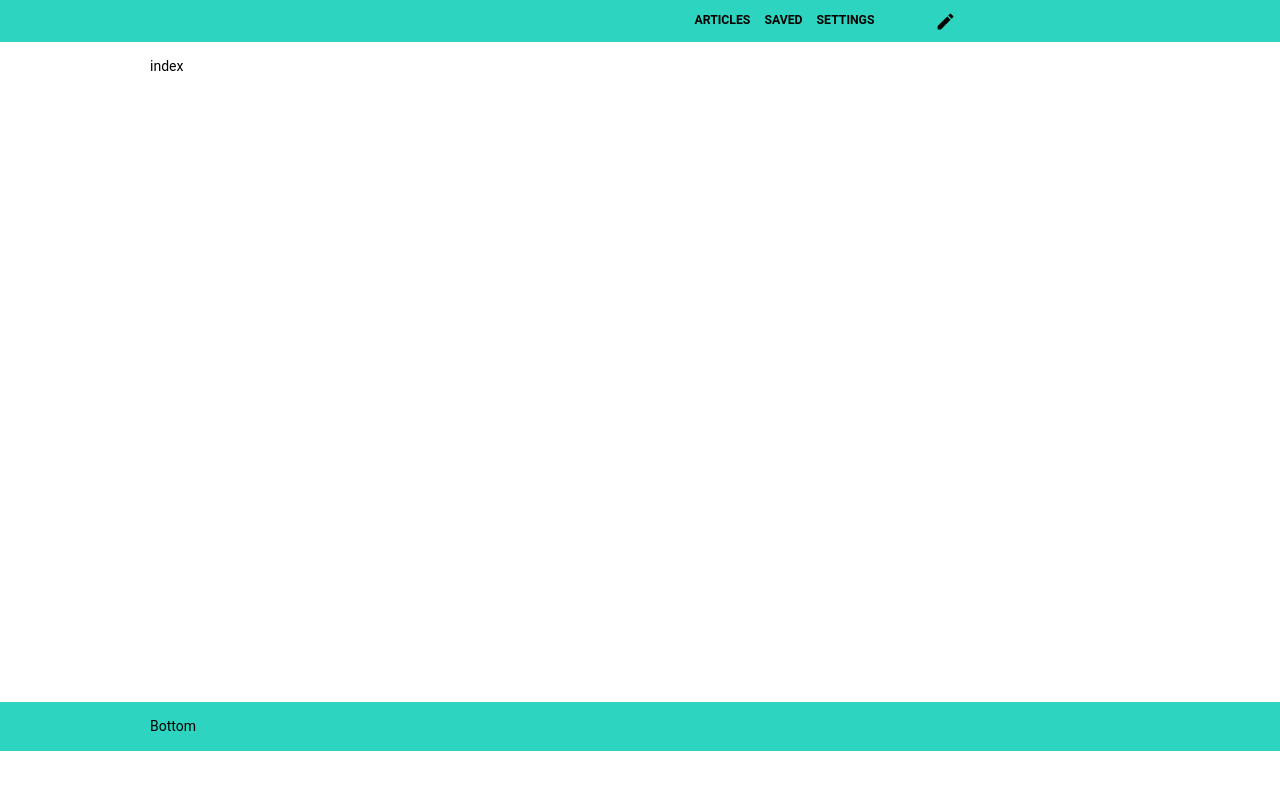
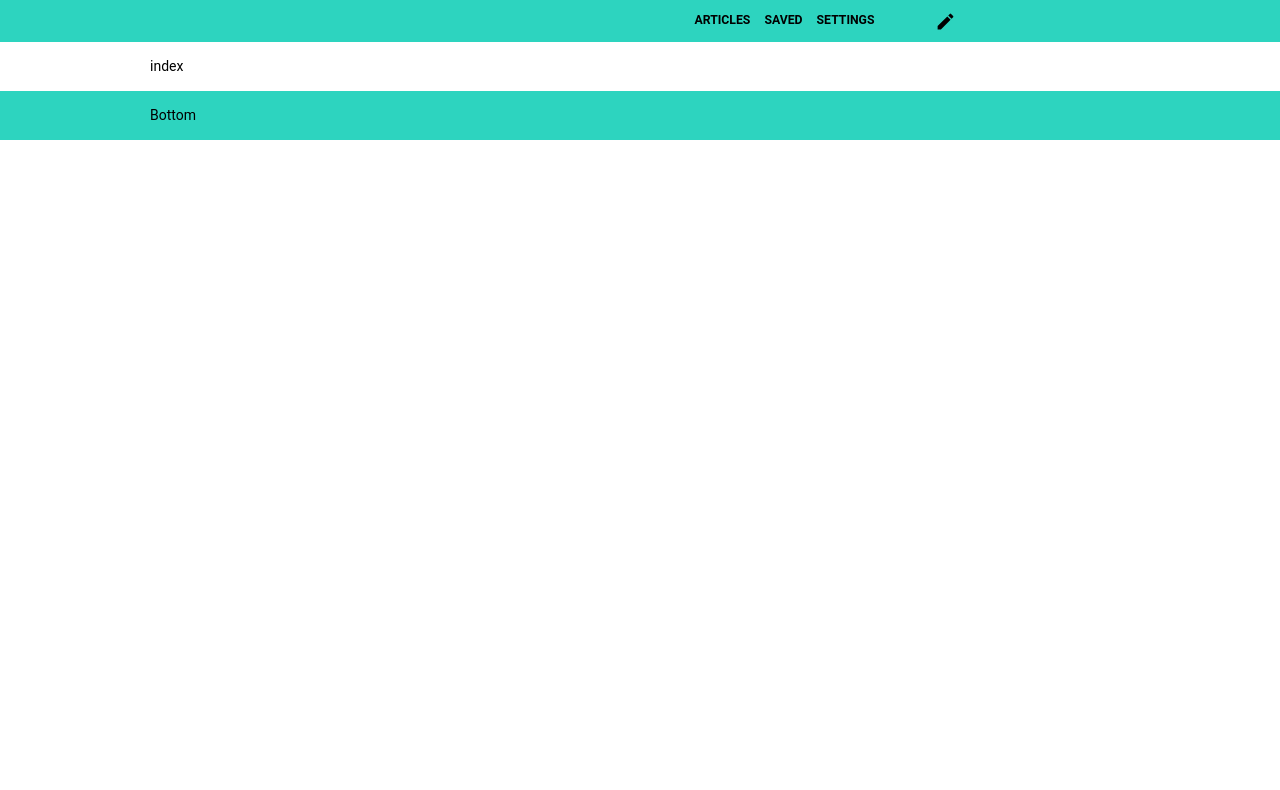
Before and after one commit to mooooburg-dev/articles-web, a Next.js app: page / in a window 1280 px wide. Shown: the top 790 px of the page. Built offline with nearby package versions, Linux system fonts and the light colour scheme; no server answers.

Commit message:
💄 main 영역 overflow 제거

```diff
--- a/src/components/Content.tsx
+++ b/src/components/Content.tsx
@@ -5,9 +5,5 @@ type Props = {
 };
 
 export default function Content({ children }: Props) {
-  return (
-    <main className="relative overflow-auto h-[calc(100vh-140px)] p-4 max-w-6xl mx-auto">
-      {children}
-    </main>
-  );
+  return <main className="relative mx-auto max-w-6xl p-4">{children}</main>;
 }
```
